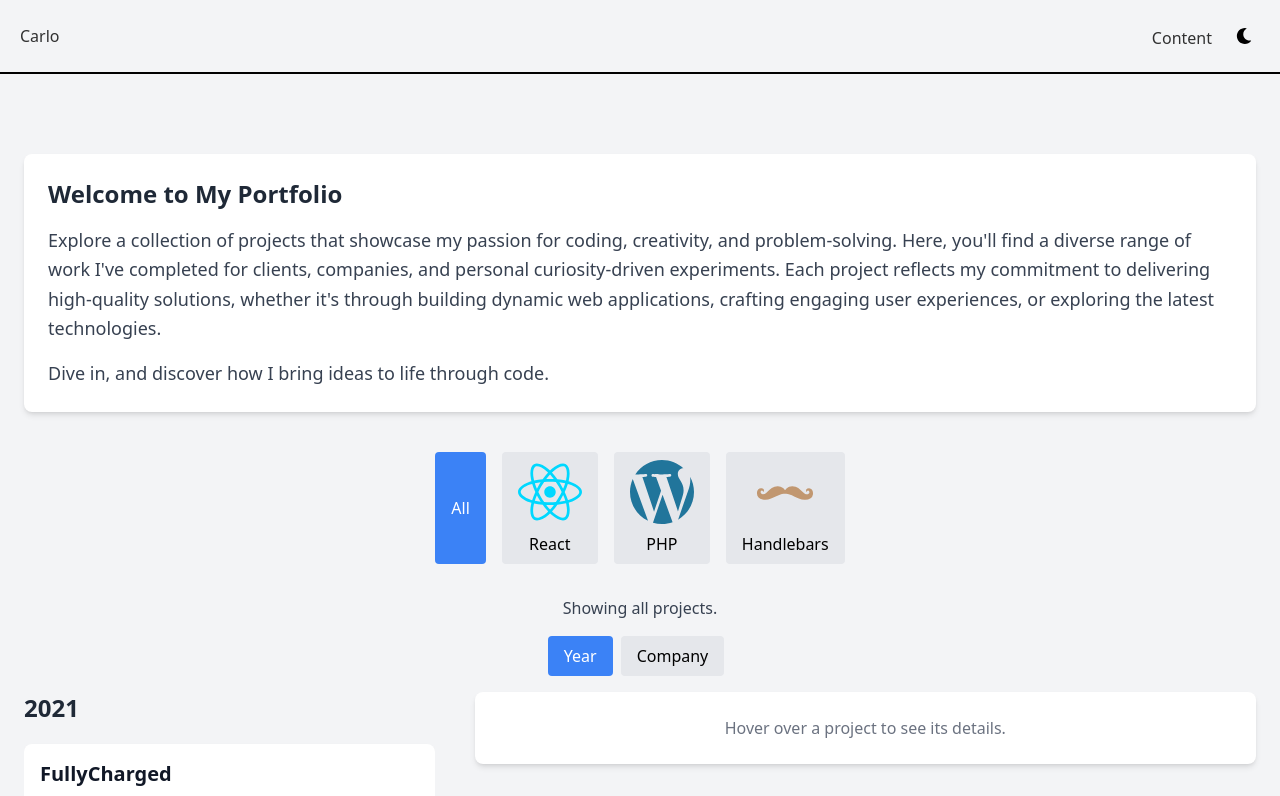
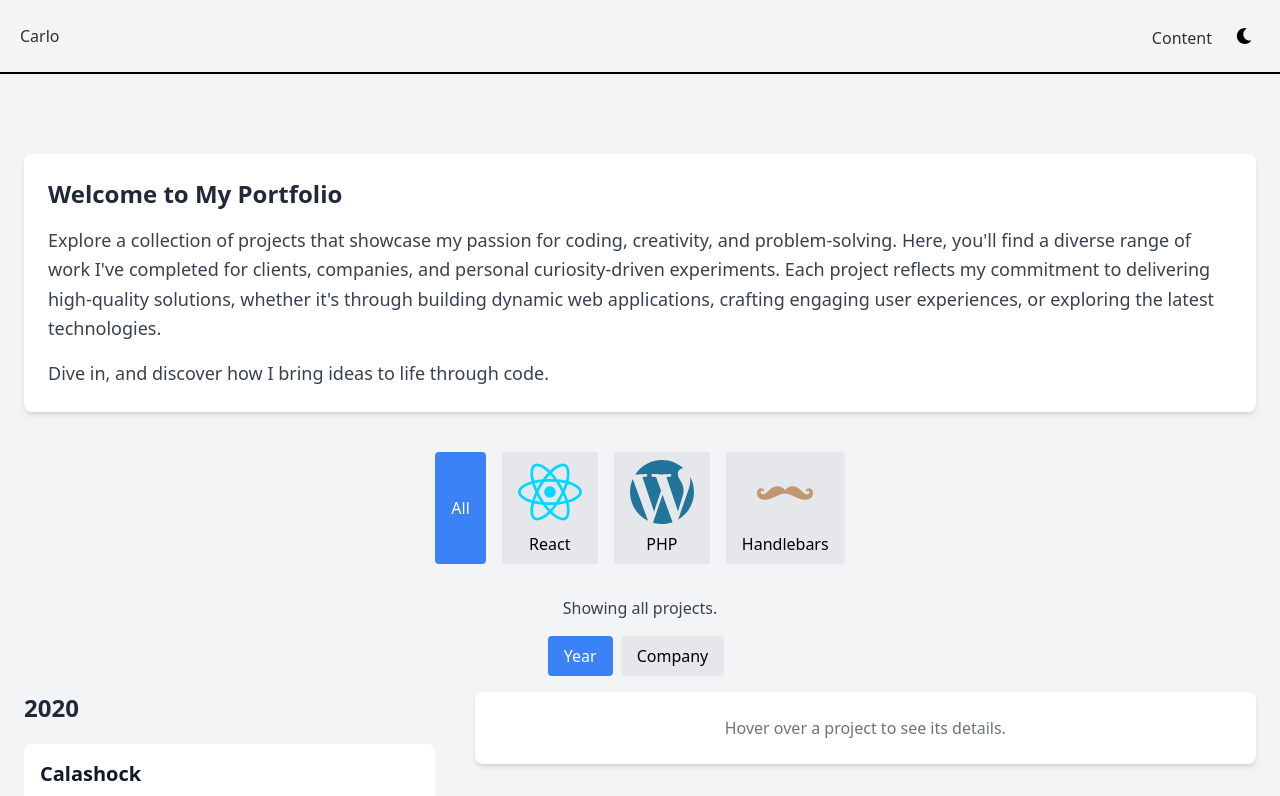
Before and after one commit to Teser301/portfolio-tailwind, a React app: page /projects in a window 1280 px wide. Shown: the top 796 px of the page. Built offline with nearby package versions, Linux system fonts and the light colour scheme; the HTML template or start-up script is replaced by a standard one.

Commit message:
add: calashock project

```diff
--- a/src/data/projectsData.ts
+++ b/src/data/projectsData.ts
@@ -2,6 +2,15 @@ import { Project } from "../types/project";
 
 // This is responsible for holding data related to projects I have worked on before
 export const projects: Project[] = [
+    {
+        title: "Calashock",
+        description: "My first project at Calashock was leading the development of their home website. I built it using WordPress and SCSS, focusing on creating a sleek, responsive design that would attract new clients and showcase the company's portfolio. As my first major project, it was a valuable learning experience in managing deadlines and communicating effectively with clients (Who were my employer). While I'm proud of the final product, in hindsight, I would have approached some aspects differently. For example, I would have challenged certain client requests, as some features were rarely used or quickly altered after launch. Additionally, I would have prioritized adding a dark mode option to reduce eye strain on the bright interface.",
+        link: "https://www.calashock.com/",
+        image: "/src/assets/calashock.png",
+        type: ["PHP"],
+        company: "Calashock",
+        yearDate: "2020",
+    },
     {
         title: "FullyCharged",
         description: "FullyCharged hired us to work on their new website's design for bigcommerce. I handled the majority of the project as its lead and developed most of the widgets that they use. It uses the bog-standard HTML/SCSS with handelbars template that is common for BigCommerce projects.",
```
Also changed, not shown: src/assets/calashock.png (added).
